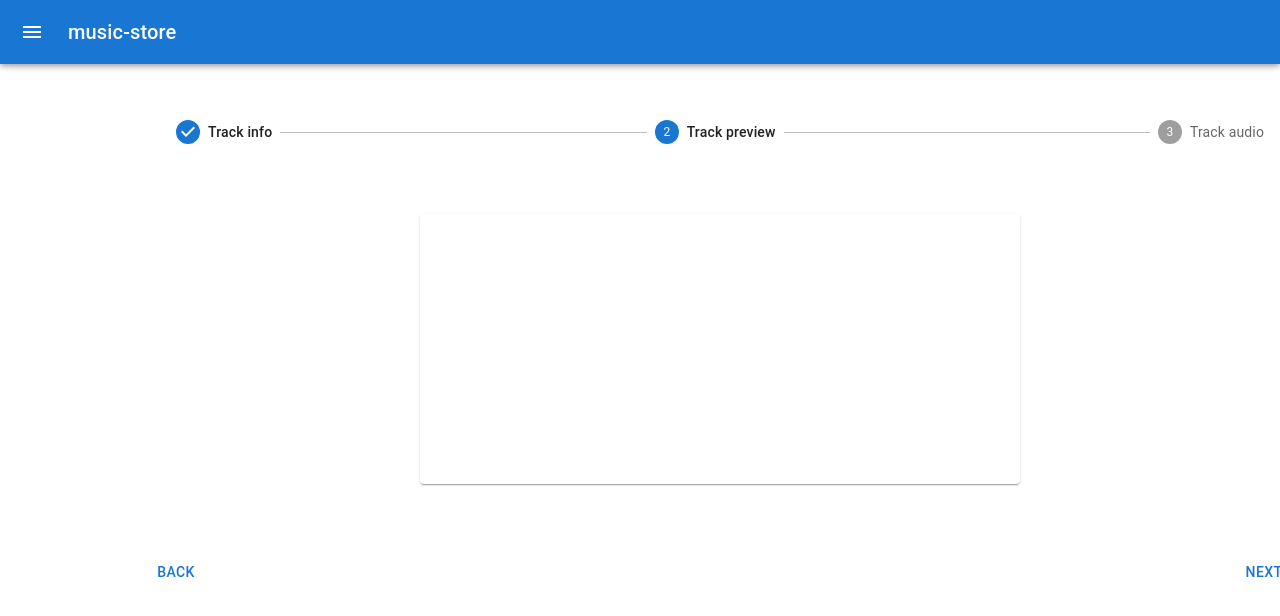
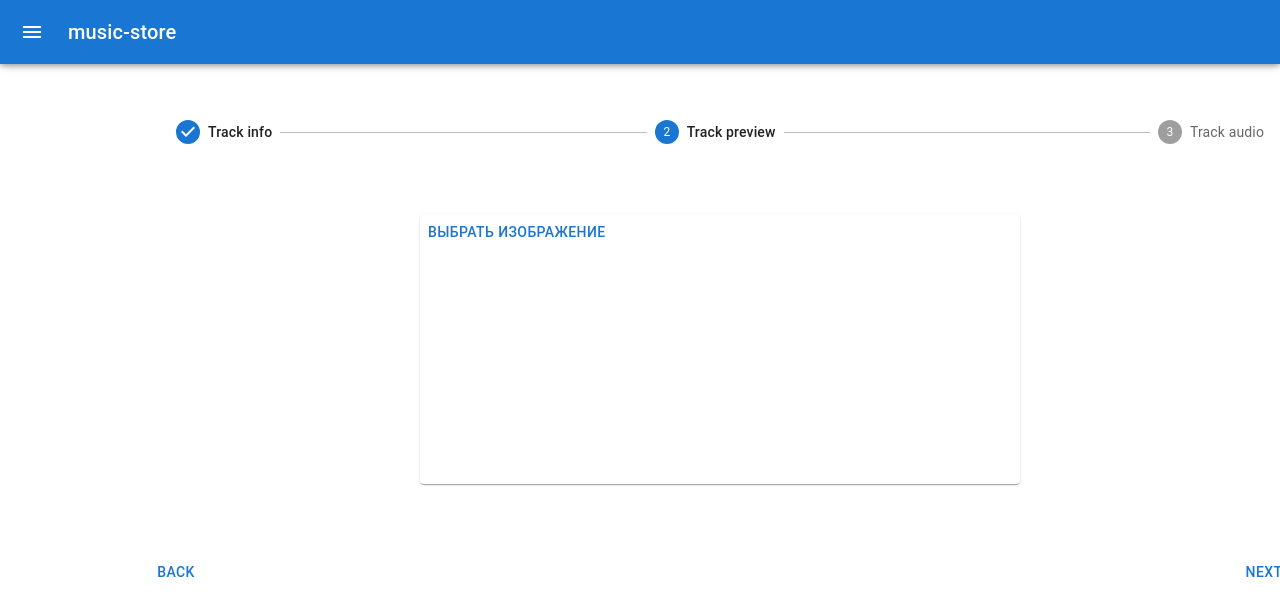
Before and after one commit to 4il612/music-store-client, a Next.js app: page /tracks/create in a window 1280 px wide. Both pictures are taken after a click on the button "NEXT". Shown: the top 616 px of the page. Built offline with nearby package versions, Linux system fonts and the light colour scheme.

Commit message:
feat: Track creating page STEP 2-3 | need fix: TS linting

```diff
--- /dev/null
+++ b/components/FileLoader.tsx
@@ -0,0 +1,29 @@
+import React, { useRef } from "react"
+
+interface FLProps{
+    setFile: Function,
+    accept: string,
+    children: React.ReactNode
+}
+
+const FileLoader = ({setFile, accept, children}: FLProps) =>{
+    const ref = useRef<HTMLInputElement>()
+
+    const onChange = (e: React.ChangeEvent<HTMLInputElement>) => {
+        setFile(e.target.files[0])
+    }
+
+    return(
+        <div onClick={() => ref.current?.click()}>
+            <input
+                ref={ref}
+                style={{display: 'none'}}
+                type="file"
+                accept={accept}
+                onChange={onChange}/>
+            {children}
+        </div>
+    )
+}
+
+export default FileLoader
--- a/pages/tracks/create.tsx
+++ b/pages/tracks/create.tsx
@@ -1,10 +1,13 @@
 import { Grid, Button, TextField } from "@mui/material"
 import { useState } from "react"
+import FileLoader from "../../components/FileLoader"
 import StepWrapper from "../../components/StepWarapper"
 import MainLayout from "../../layout/MainLayout"
 
 const Create = () => {
     const [activeStep, setActiveStep] = useState(0)
+    const [preview, setPreview] = useState('')
+    const [audio, setAudio] = useState('')
 
     const next = () => {
         setActiveStep(prev => prev + 1)
@@ -30,9 +33,23 @@ const Create = () => {
                         <TextField
                             label='Lyrics'
                             multiline
-                            rows={10}
+                            rows={4}
                         />
                     </Grid>
+                }
+                {activeStep === 1 &&
+                    <FileLoader accept='image/*' setFile={setPreview}>
+                        <Button>
+                            ВЫБРАТЬ ИЗОБРАЖЕНИЕ
+                        </Button>
+                    </FileLoader>
+                }
+                {activeStep === 2 &&
+                    <FileLoader accept='audio/*' setFile={setAudio}>
+                        <Button>
+                            ВЫБРАТЬ АУДИО
+                        </Button>
+                    </FileLoader>
                 }
             </StepWrapper>
             <Grid container justifyContent='space-between'>
```
